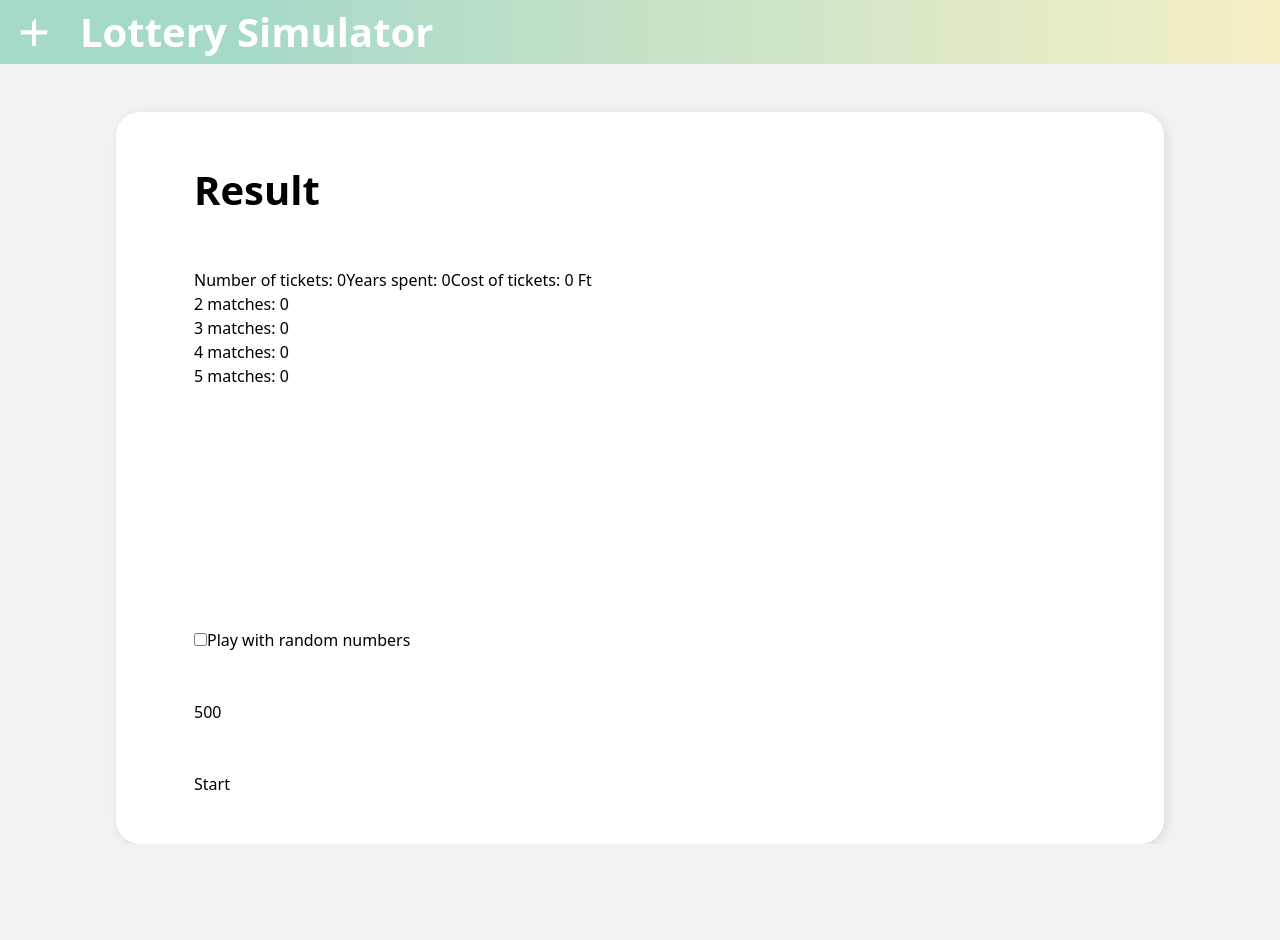
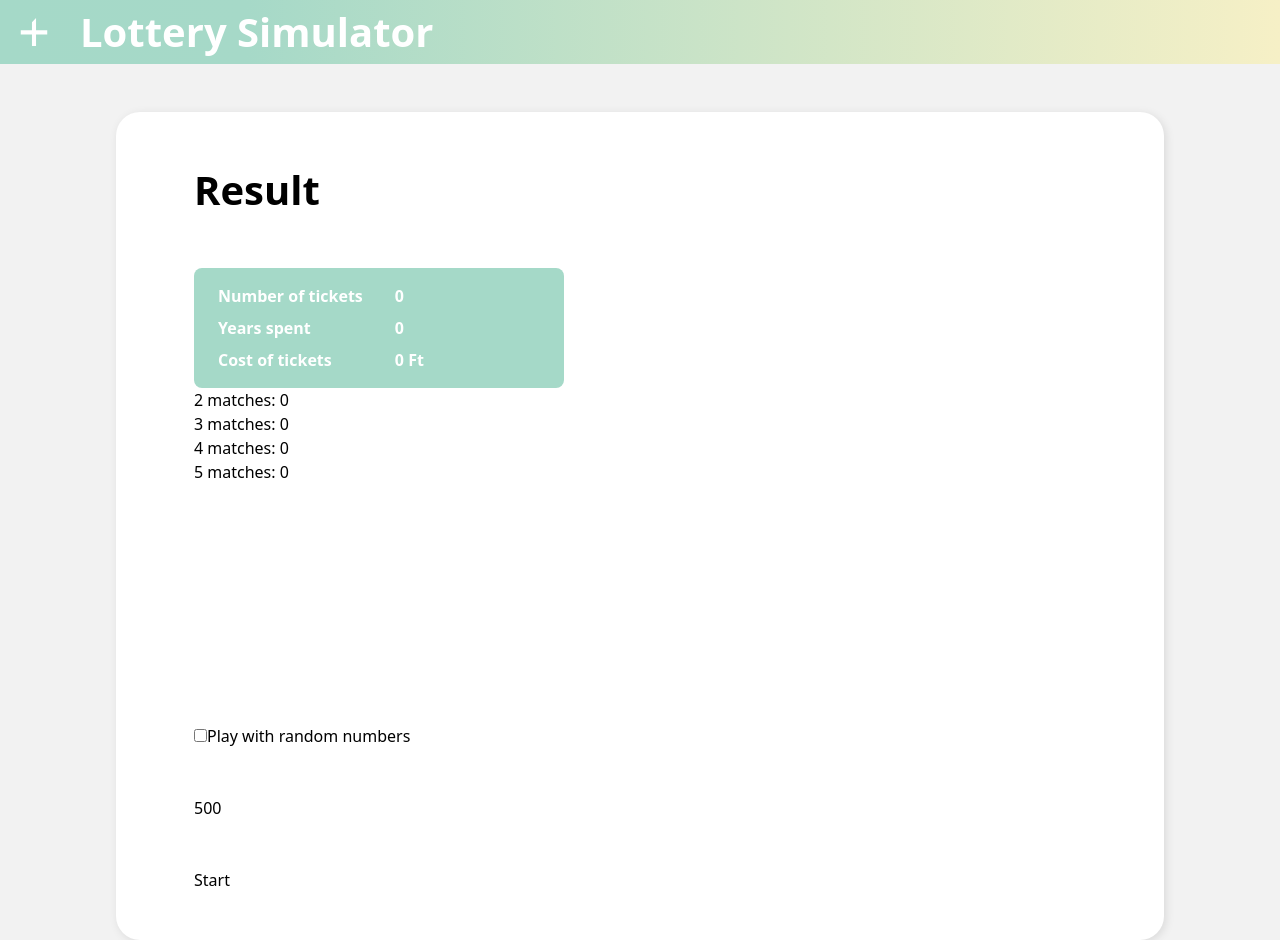
Before and after one commit to szekelyadam/fnli-simulator, a React (Vite) app in the folder packages/frontend/: page / in a window 1280 px wide. Before the commit the page ends 844 px from the top, so only its background shows below. Built offline with nearby package versions, Linux system fonts and the light colour scheme; no server answers.

Commit message:
Styles OverallStatsContainer

```diff
--- a/packages/frontend/src/components/OverallStatsContainer.tsx
+++ b/packages/frontend/src/components/OverallStatsContainer.tsx
@@ -8,10 +8,15 @@ const OverallStatsContainer = ({
     playedTickets,
 }: OverallStatsContainerProps) => {
     return (
-        <div>
-            Number of tickets: {playedTickets}
-            Years spent: {Math.floor(playedTickets / 52)}
-            Cost of tickets: {playedTickets * TICKET_PRICE} Ft
+        <div className="grid grid-cols-2 gap-x-8 gap-y-2 w-full text-white bg-primary rounded-lg px-6 py-4 font-bold">
+            <span>Number of tickets</span>
+            <span className="font-bold">{playedTickets}</span>
+
+            <span>Years spent</span>
+            <span className="font-bold">{Math.floor(playedTickets / 52)}</span>
+
+            <span>Cost of tickets</span>
+            <span className="font-bold">{playedTickets * TICKET_PRICE} Ft</span>
         </div>
     );
 };
```
